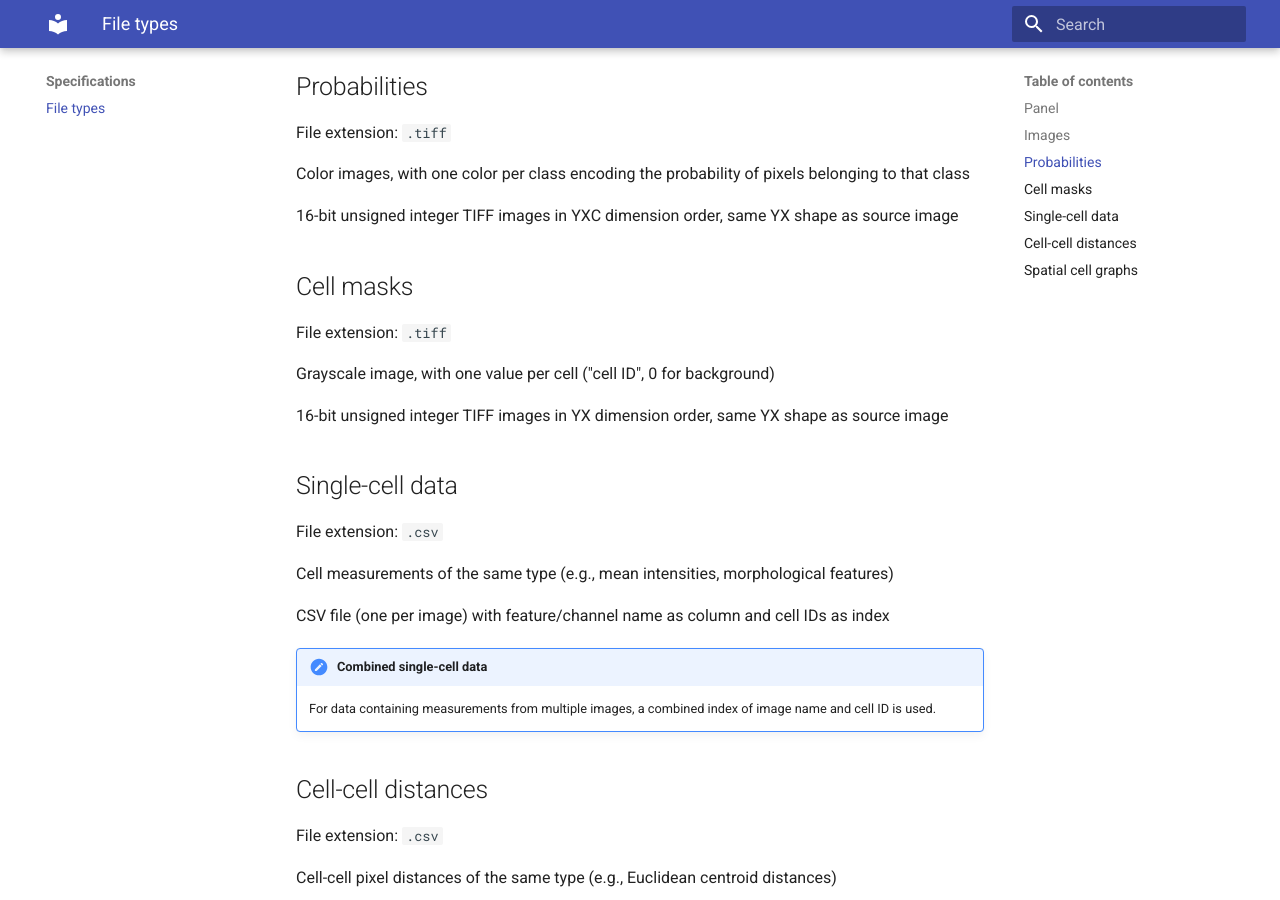
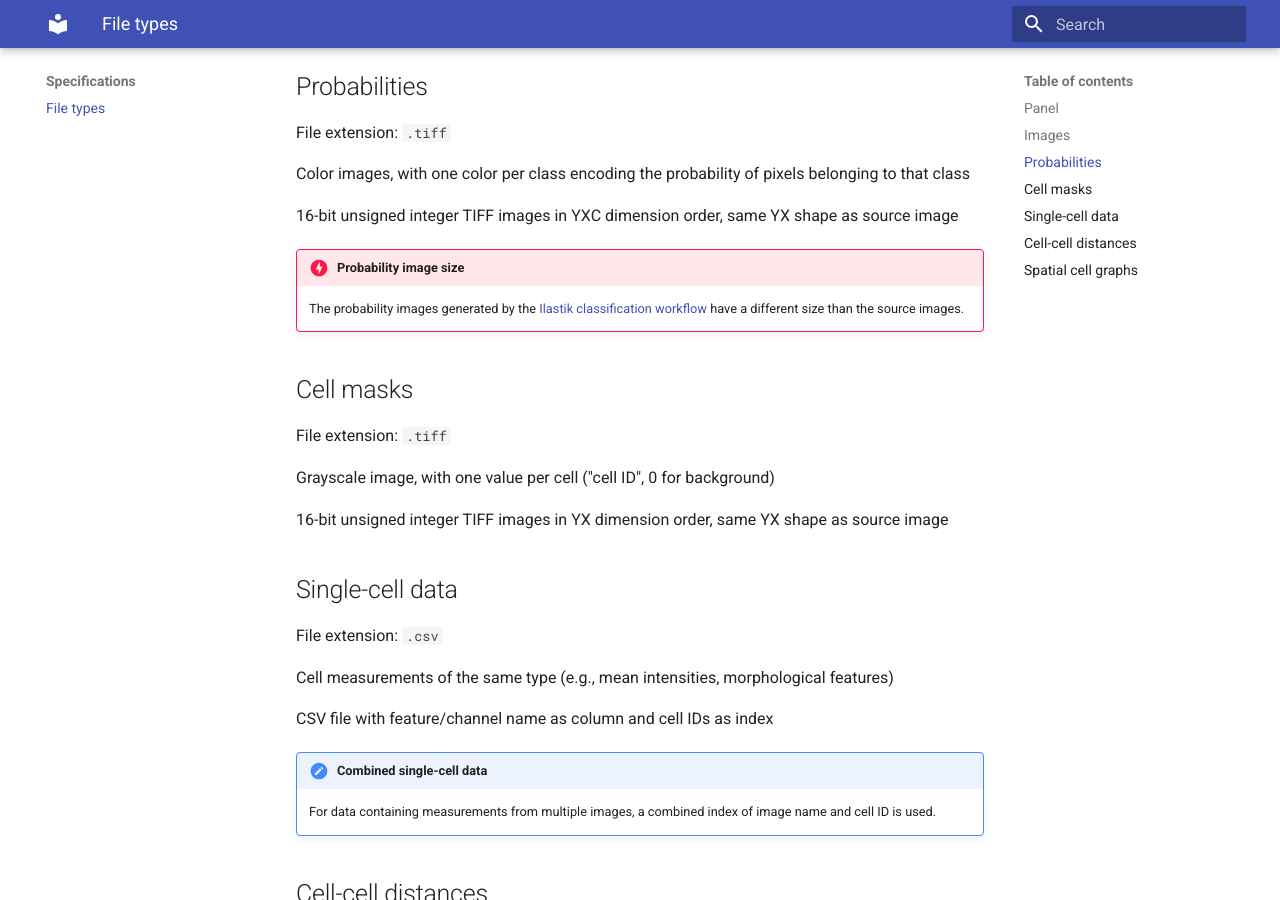
Before and after one commit to BodenmillerGroup/steinbock, an MkDocs documentation site: the page built from docs/specs/file-types.md, in a window 1280 px wide and 900 px high, scrolled down 831 px. Built offline with MkDocs 1.6.1 and Material for MkDocs 9.7.7, drawn with Linux system fonts in a browser that asks for light colours.

Commit message:
Improved documentation

```diff
--- a/docs/specs/file-types.md
+++ b/docs/specs/file-types.md
@@ -32,6 +32,9 @@ Color images, with one color per class encoding the probability of pixels belong
 
 16-bit unsigned integer TIFF images in YXC dimension order, same YX shape as source image
 
+!!! danger "Probability image size"
+    The probability images generated by the [Ilastik classification workflow](../cli/classification.md#ilastik) have a different size than the source images.
+
 ## Cell masks
 
 File extension: `.tiff`
@@ -46,7 +49,7 @@ File extension: `.csv`
 
 Cell measurements of the same type (e.g., mean intensities, morphological features)
 
-CSV file (one per image) with feature/channel name as column and cell IDs as index
+CSV file with feature/channel name as column and cell IDs as index
 
 !!! note "Combined single-cell data"
     For data containing measurements from multiple images, a combined index of image name and cell ID is used.
```
